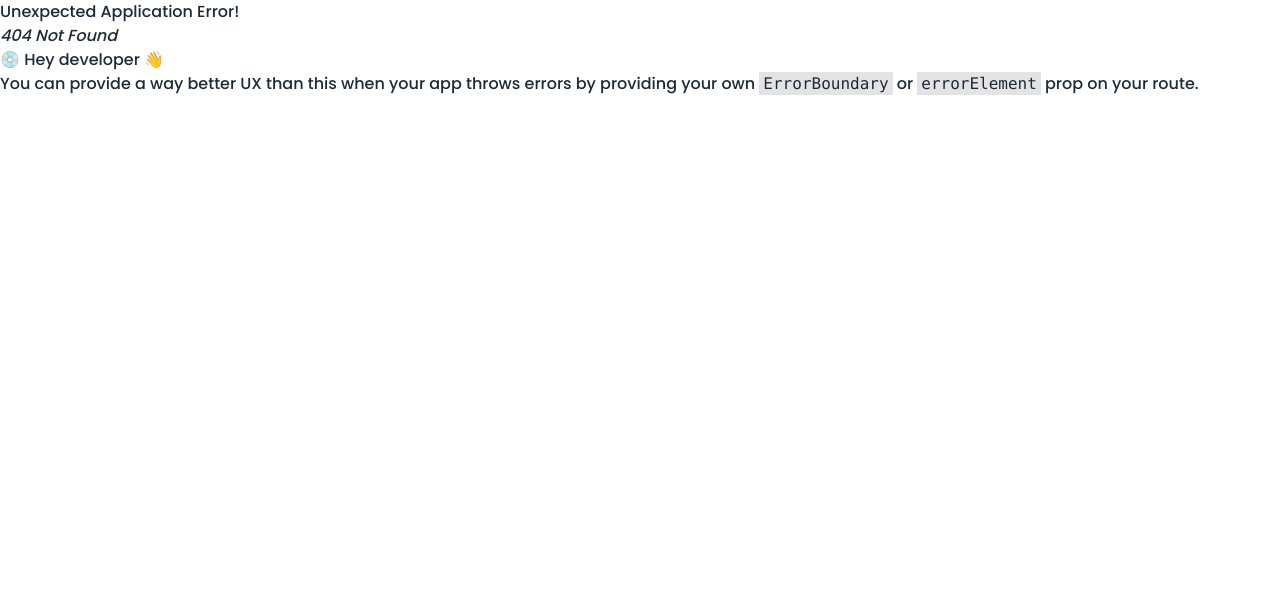
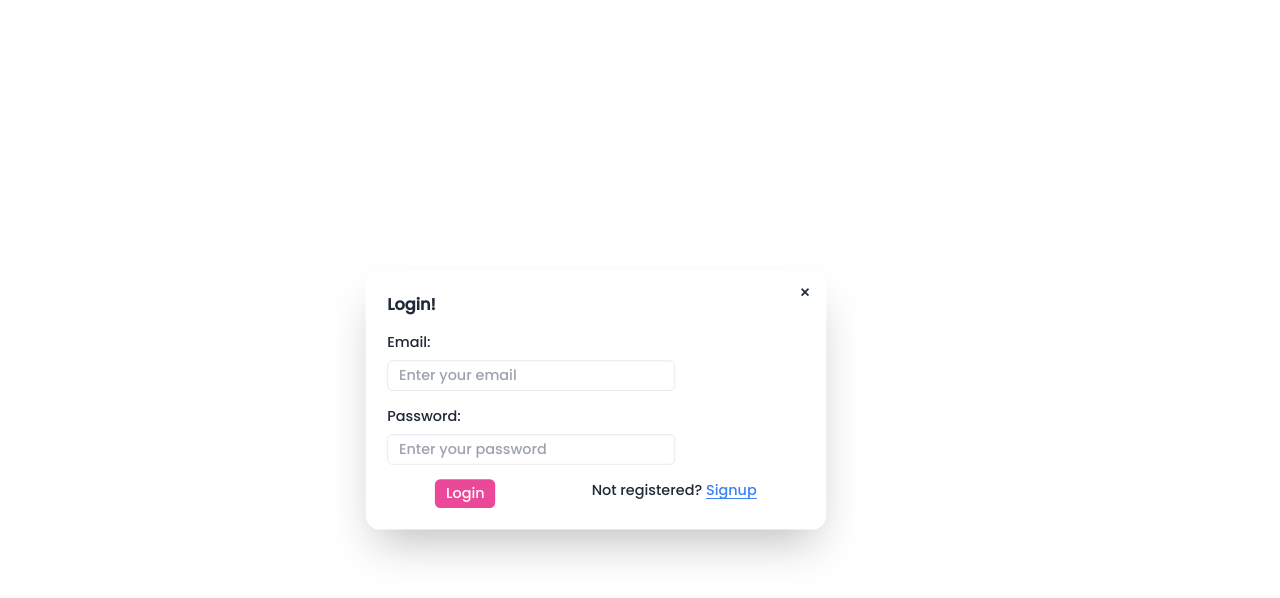
Before and after one commit to ShahwaizZahid/Book-Store, a React (Vite) app in the folder client/: page /login in a window 1280 px wide. Before the commit this address had no page. Shown: the top 598 px of the page. Built offline with nearby package versions, Linux system fonts and the light colour scheme.

Commit message:
add: signup & login page

```diff
--- a/client/package.json
+++ b/client/package.json
@@ -12,6 +12,7 @@
   "dependencies": {
     "react": "^18.3.1",
     "react-dom": "^18.3.1",
+    "react-hook-form": "^7.52.1",
     "react-router-dom": "^6.24.1",
     "react-slick": "^0.30.2",
     "slick-carousel": "^1.8.1"
--- a/client/src/App.tsx
+++ b/client/src/App.tsx
@@ -1,6 +1,7 @@
 import Home from "./components/Pages/Home";
 import Courses from "./components/Pages/Courses";
 import SignUp from "./components/ui/SignUp";
+import Login from "./components/ui/Login";
 import { createBrowserRouter, RouterProvider } from "react-router-dom";
 const browserRouter = createBrowserRouter([
   {
@@ -17,6 +18,10 @@ const browserRouter = createBrowserRouter([
         path: "/signup",
         element: <SignUp />,
       },
+      {
+        path: "/login",
+        element: <Login />,
+      },
     ],
   },
 ]);
--- a/client/src/components/ui/Login.tsx
+++ b/client/src/components/ui/Login.tsx
@@ -1,15 +1,39 @@
 import { Link } from "react-router-dom";
+import { useLocation } from "react-router-dom";
+import { useForm } from "react-hook-form";
 export default function Login() {
+  const location = useLocation();
+  const isHomePage = location.pathname === "/";
+  const {
+    register,
+    handleSubmit,
+    formState: { errors },
+  } = useForm();
+  const onSubmit = (data: any) => {
+    console.log(data);
+    // Handle form submission here
+  };
   return (
-    <div className="">
-      <dialog id="my_modal_3" className="modal">
+    <div className="flex justify-center items-center h-screen">
+      <div className="w-[600px] ">
         <div className="modal-box dark:bg-slate-900 dark:text-white">
-          <form method="dialog">
-            {/* if there is a button in form, it will close the modal */}
+          <form method="dialog" onSubmit={handleSubmit(onSubmit)}>
+            {/* Close button */}
+            <div>
+              {isHomePage ? (
                 <button className="btn btn-sm btn-circle btn-ghost absolute right-2 top-2">
                   ✕
                 </button>
-          </form>
+              ) : (
+                <Link
+                  to="/"
+                  className="btn btn-sm btn-circle btn-ghost absolute right-2 top-2"
+                >
+                  ✕
+                </Link>
+              )}
+            </div>
+
             <h3 className="font-bold text-lg">Login!</h3>
 
             {/* Email */}
@@ -18,11 +42,24 @@ export default function Login() {
               <br />
               <input
                 type="text"
-              name="email"
                 id="email"
                 placeholder="Enter your email"
                 className="w-80 px-3 border py-1 rounded-md outline-none"
+                {...register("email", {
+                  required: "Email is required",
+                  pattern: {
+                    value: /^[a-zA-Z0-9._%+-]+@[a-zA-Z0-9.-]+\.[a-zA-Z]{2,4}$/,
+                    message: "Invalid email address",
+                  },
+                })}
               />
+              {errors.email && (
+                <span className="text-red-500">
+                  {typeof errors.email.message === "string"
+                    ? errors.email.message
+                    : "Invalid email"}
+                </span>
+              )}
             </div>
 
             {/* Password */}
@@ -30,28 +67,51 @@ export default function Login() {
               <label htmlFor="password">Password:</label>
               <br />
               <input
-              type="text"
-              name="password"
+                type="password"
                 id="password"
-              placeholder="Enter your email"
+                placeholder="Enter your password"
                 className="w-80 px-3 border py-1 rounded-md outline-none"
+                {...register("password", {
+                  required: "Password is required",
+                  minLength: {
+                    value: 8,
+                    message: "Password must be at least 8 characters long",
+                  },
+                  pattern: {
+                    value: /^(?=.*[A-Z])(?=.*[a-z])(?=.*[0-9])(?=.*[!@#$%^&*])/,
+                    message:
+                      "Password must contain uppercase, lowercase, number, and special character",
+                  },
+                })}
               />
+              {errors.password && (
+                <span className="text-red-500">
+                  {typeof errors.password.message === "string"
+                    ? errors.password.message
+                    : "Invalid password"}
+                </span>
+              )}
             </div>
 
-          {/*Button  */}
+            {/* Button */}
             <div className="flex justify-around mt-4">
-            <button className="bg-pink-500 text-white px-3 py-1 hover-bg-pink-700 rounded-md">
+              <button
+                type="submit"
+                className="bg-pink-500 text-white px-3 py-1 hover:bg-pink-700 rounded-md"
+              >
                 Login
               </button>
+              {/* If not have a account */}
               <p>
-              Not register?{" "}
-              <span className=" cursor-pointer underline underline-offset-4 text-blue-500 ">
-                <Link to="/signup"> Signup</Link>
+                Not registered?{" "}
+                <span className="cursor-pointer underline underline-offset-4 text-blue-500">
+                  <Link to="/signup">Signup</Link>
                 </span>
               </p>
             </div>
+          </form>
         </div>
-      </dialog>
+      </div>
     </div>
   );
 }
--- a/client/src/components/ui/Navbar.tsx
+++ b/client/src/components/ui/Navbar.tsx
@@ -1,6 +1,5 @@
 import { useState, useEffect } from "react";
 import { Link } from "react-router-dom";
-import Login from "./Login";
 const NavItems = (
   <>
     <li>
@@ -140,18 +139,12 @@ export default function Navbar() {
             </svg>
           </label>
           <div>
-            <a
+            <Link
+              to="/login"
               className="bg-black text-white px-2 py-2 rounded-md btn  hover:bg-slate-800 duration-300 cursor-pointer"
-              onClick={() => {
-                const modal = document.getElementById(
-                  "my_modal_3"
-                ) as HTMLDialogElement | null;
-                modal?.showModal();
-              }}
             >
               Login
-            </a>
-            <Login />
+            </Link>
           </div>
         </div>
       </div>
--- a/client/src/components/ui/SignUp.tsx
+++ b/client/src/components/ui/SignUp.tsx
@@ -1,17 +1,39 @@
+import { Link } from "react-router-dom";
+import Login from "./Login";
+
 export default function SignUp() {
   return (
     <>
-      <div className="">
-        <div id="my_modal_1" className="modal ">
-          <div className="modal-box dark:bg-slate-900 dark:text-white">
-            <h3 className="font-bold text-lg">Login!</h3>
+      <div className="flex h-screen items-center justify-center">
+        <div className="w-[600px] shadow-lg border-[2px] p-5 rounded-lg">
+          <div className="model-box dark:bg-slate-900 dark:text-white">
+            <form>
+              <div className="flex justify-between">
+                <h3 className="font-bold text-lg">Signup</h3>
+                <Link to="/" className="btn btn-sm btn-circle btn-ghost">
+                  ✕
+                </Link>
+              </div>
+
+              {/* Name */}
+              <div className="mt-4 space-y-2">
+                <label htmlFor="name">Name:</label>
+                <br />
+                <input
+                  type="text"
+                  name="name"
+                  id="name"
+                  placeholder="Enter your name"
+                  className="w-80 px-3 border py-1 rounded-md outline-none"
+                />
+              </div>
 
               {/* Email */}
               <div className="mt-4 space-y-2">
                 <label htmlFor="email">Email:</label>
                 <br />
                 <input
-                type="text"
+                  type="email"
                   name="email"
                   id="email"
                   placeholder="Enter your email"
@@ -24,26 +46,31 @@ export default function SignUp() {
                 <label htmlFor="password">Password:</label>
                 <br />
                 <input
-                type="text"
+                  type="password"
                   name="password"
                   id="password"
-                placeholder="Enter your email"
+                  placeholder="Enter your password"
                   className="w-80 px-3 border py-1 rounded-md outline-none"
                 />
               </div>
 
-            {/*Button  */}
+              {/* Button */}
               <div className="flex justify-around mt-4">
-              <button className="bg-pink-500 text-white px-3 py-1 hover-bg-pink-700 rounded-md">
+                <button className="bg-pink-500 text-white px-3 py-1 hover:bg-pink-700 rounded-md">
+                  Signup
+                </button>
+
+                {/* If have account */}
+                <div>
+                  Have account?{" "}
+                  <span className="cursor-pointer underline underline-offset-4 text-blue-500">
+                    <Link to="/login" className="underline underline-offset-4">
                       Login
-              </button>
-              <p>
-                Not register?{" "}
-                <span className=" cursor-pointer underline underline-offset-4 text-blue-500 ">
-                  {/* <Link to="/signup"> Signup</Link> */}
+                    </Link>
                   </span>
-              </p>
                 </div>
+              </div>
+            </form>
           </div>
         </div>
       </div>
```
Also changed, not shown: 1 other file (tests, documents, lock files or other folders). Lines whose indentation alone changed are shown as unchanged.
